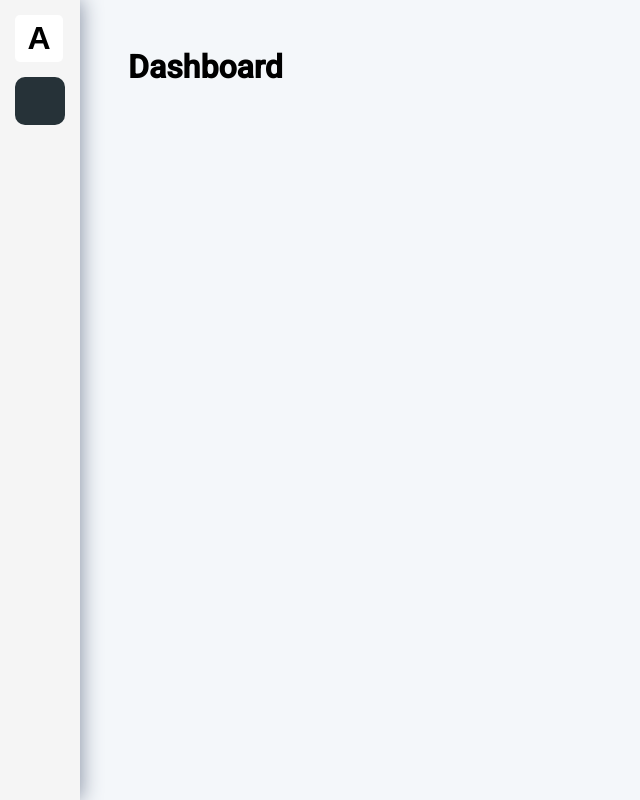
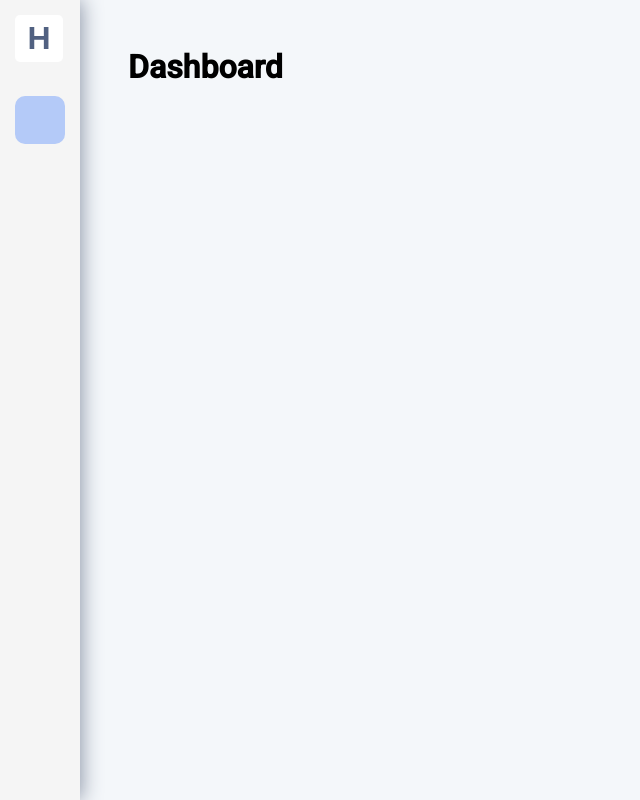
Before and after one commit to FelipeGtDev/health-schedule, an Angular app: page /dashboard in a window 1280 px wide. Shown: the whole page, without its empty margins (0-640 px from the left). Built offline with nearby package versions, Linux system fonts and the light colour scheme.

Commit message:
melhoria de cores

```diff
--- a/src/app/sidenav/sidenav.component.html
+++ b/src/app/sidenav/sidenav.component.html
@@ -1,11 +1,13 @@
 <div class="sidenav" [ngClass]="collapsed ? 'sidenav-collapsed': ''">
     <div class="logo-container">
-        <button class="logo" (click)="toggleCollapse()">A</button>
-        <div class="logo-text" @fadeInOut *ngIf="collapsed">Angular</div>
+        <button class="logo" (click)="toggleCollapse()">H</button>
+        <div class="logo-text" @fadeInOut *ngIf="collapsed">Healfin</div>
         <button class="btn-close" @rotate *ngIf="collapsed" (click)="closeSidenav()">
             <i class="fal fa-times close-icon"></i>
         </button>
     </div>
+    <br>
+
     <ul class="sidenav-nav">
         <li class="sidenav-nav-item" *ngFor="let data of navData">
             <a class="sidenav-nav-link" [routerLink]="[data.routelink]"
--- a/src/app/sidenav/sidenav.component.scss
+++ b/src/app/sidenav/sidenav.component.scss
@@ -20,6 +20,7 @@
 
   .logo {
     background: #fff;
+    color: #516181;
     text-align: center;
     width: 3rem;
     border-radius: 0.313rem;
@@ -31,7 +32,7 @@
   }
 
   .logo-text {
-    color: #263238;
+    color: #516181;
     font-size: 1.7em;
     font-weight: 700;
     margin-left: 1.5rem;
@@ -47,7 +48,7 @@
     border: none;
 
     .fa-times {
-      color: #263238;
+      color: #516181;
       font-size: 2em;
     }
   }
@@ -75,13 +76,13 @@
       display: flex;
       align-items: center;
       height: 3rem;
-      color: #263238;
+      color: #516181;
       text-decoration: none;
       border-radius: 0.625rem;
       transition: all .3s ease;
 
       .sidenav-link-icon {
-        font-size: 1.2em;
+        font-size: 1.1em;
         width: 2rem;
         min-width: 2rem;
         margin: 0 0.5rem;
@@ -89,7 +90,7 @@
       }
 
       .sidenav-link-text {
-        font-size: 1.2em;
+        font-size: 1.1em;
       }
     }
   }
@@ -97,15 +98,15 @@
   .sidenav-nav-item:hover {
     .sidenav-nav-link {
       background-color: #dcdcdc;
-      color: #263238;
+      color: #516181;
     }
   }
 }
 
 .active {
-  background-color: #263238;
+  background-color: #b4caf8;
   .sidenav-link-icon,
   .sidenav-link-text {
-    color: #f5f5f5;
+    //color: #f5f5f5;
   }
 }
```
